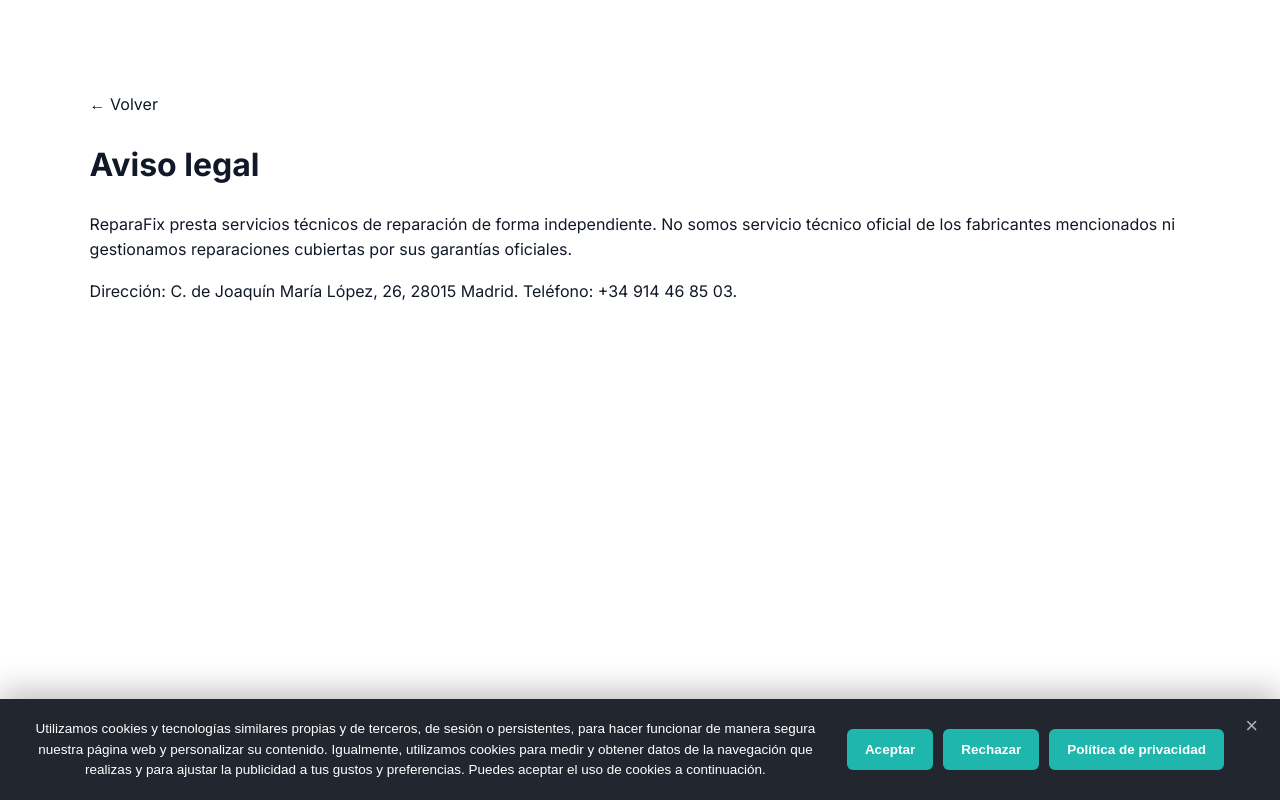
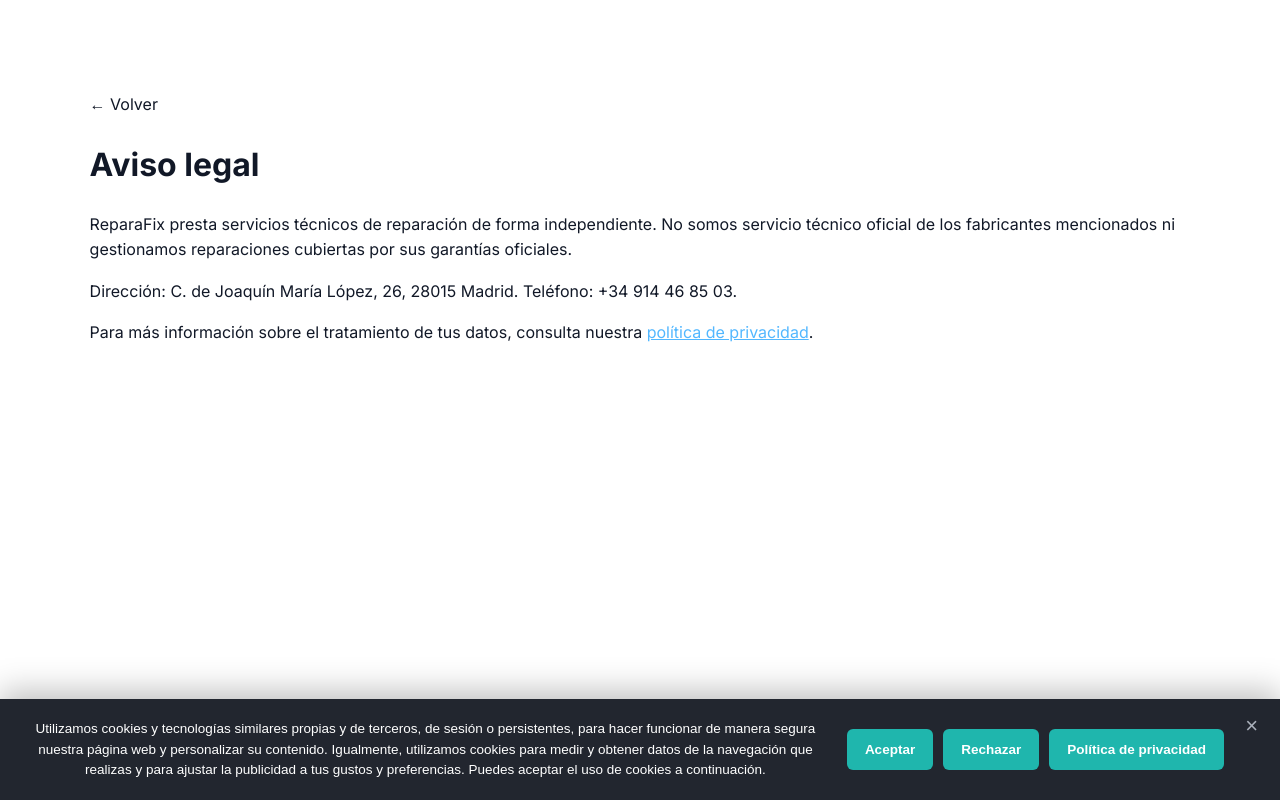
Before and after one commit to inmaculadaoc81/ReparaFix, a website: page aviso-legal.html in a window 1280 px wide. Drawn offline with Linux system fonts and the light colour scheme.

Commit message:
Aviso legal: añade el enlace a kelatos.com/privacy-policy que faltaba
El aviso legal no tenía ningún enlace a la política de privacidad de la
familia (ni a ninguna otra). Añadido un único enlace a
https://kelatos.com/privacy-policy/, resaltado en azul con la clase
.privacy-link ya usada en el resto del sitio.

```diff
--- a/aviso-legal.html
+++ b/aviso-legal.html
@@ -1,4 +1,4 @@
-<!doctype html><html lang="es"><head><meta charset="utf-8"><meta name="viewport" content="width=device-width"><title>Aviso legal | ReparaFix</title><link rel="stylesheet" href="/styles.css"><script async src="https://www.googletagmanager.com/gtag/js?id=G-NZYVR6D6LV"></script><script>window.dataLayer=window.dataLayer||[];function gtag(){dataLayer.push(arguments)}gtag('js',new Date());gtag('config','G-NZYVR6D6LV');</script></head><body><main class="section"><a href="/">← Volver</a><h1>Aviso legal</h1><p>ReparaFix presta servicios técnicos de reparación de forma independiente. No somos servicio técnico oficial de los fabricantes mencionados ni gestionamos reparaciones cubiertas por sus garantías oficiales.</p><p>Dirección: C. de Joaquín María López, 26, 28015 Madrid. Teléfono: <a href="tel:+34914468503">+34 914 46 85 03</a>.</p></main><div id="cookie-banner" class="cookie-banner" hidden>
+<!doctype html><html lang="es"><head><meta charset="utf-8"><meta name="viewport" content="width=device-width"><title>Aviso legal | ReparaFix</title><link rel="stylesheet" href="/styles.css"><script async src="https://www.googletagmanager.com/gtag/js?id=G-NZYVR6D6LV"></script><script>window.dataLayer=window.dataLayer||[];function gtag(){dataLayer.push(arguments)}gtag('js',new Date());gtag('config','G-NZYVR6D6LV');</script></head><body><main class="section"><a href="/">← Volver</a><h1>Aviso legal</h1><p>ReparaFix presta servicios técnicos de reparación de forma independiente. No somos servicio técnico oficial de los fabricantes mencionados ni gestionamos reparaciones cubiertas por sus garantías oficiales.</p><p>Dirección: C. de Joaquín María López, 26, 28015 Madrid. Teléfono: <a href="tel:+34914468503">+34 914 46 85 03</a>.</p><p>Para más información sobre el tratamiento de tus datos, consulta nuestra <a class="privacy-link" href="https://kelatos.com/privacy-policy/" target="_blank" rel="noopener">política de privacidad</a>.</p></main><div id="cookie-banner" class="cookie-banner" hidden>
   <p>Utilizamos cookies y tecnologías similares propias y de terceros, de sesión o persistentes, para hacer funcionar de manera segura nuestra página web y personalizar su contenido. Igualmente, utilizamos cookies para medir y obtener datos de la navegación que realizas y para ajustar la publicidad a tus gustos y preferencias. Puedes aceptar el uso de cookies a continuación.</p>
   <div class="cookie-actions">
     <button type="button" class="cookie-btn" id="cookie-accept">Aceptar</button>
```
